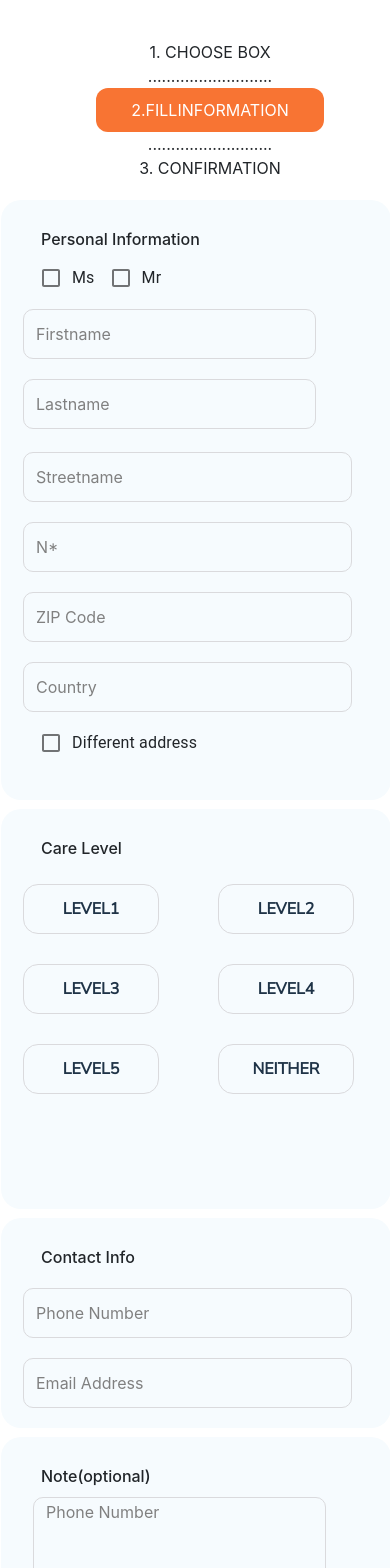
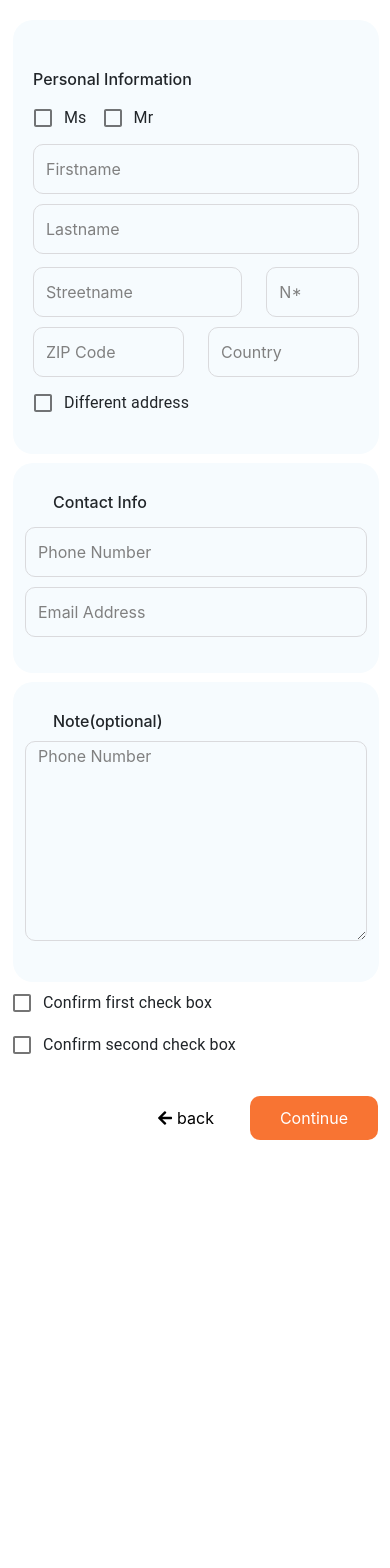
Before and after one commit to ahmedkhalid136/FlegeBOX-FINALIZED, a React (Create React App) app: page /Fillinformation in a window 390 px wide. Shown: the top 1568 px of the page. After the commit the page ends 1140 px from the top, so only its background shows below. Built offline with nearby package versions, Linux system fonts and the light colour scheme.

Commit message:
Fill information

```diff
--- a/src/components/FillInformation/FillInfo.js
+++ b/src/components/FillInformation/FillInfo.js
@@ -2,33 +2,14 @@ import React, { useState } from "react";
 import "./Fillinfo.css";
 import Checkbox from "@material-ui/core/Checkbox";
 import Contactinfo from "./Contactinfo";
-import Carelevel from "./Carelevel"
+import Carelevel from "./Carelevel";
 import FormControlLabel from "@material-ui/core/FormControlLabel";
 import Note from "./Note";
 
 function FillInfo(props) {
-
   return (
-    <div>
-
-    <div style={{ marginTop: "40px" }} className="container head">
-          <div className="row">
-            <div className="col-lg-3">
-              1. CHOOSE BOX
-            </div>
-            <div className="col-lg-2">...........................</div>
-            <div className="col-lg-2">
-              <button className="chooseButton">2.FILLINFORMATION</button>
-            </div>
-            <div className="col-lg-2">...........................</div>
-            <div className="col-lg-2">3. CONFIRMATION</div>
-            <div className="col-lg-1"></div>
-          </div>
-        </div>
-    <div className="mainDiv">
-
+    <div className="mainDiv container">
       <div className="personalInfo">
-
         <div className="checkboxes">
           <h6 className="styleHeading">Personal Information</h6>
 
@@ -46,7 +27,7 @@ function FillInfo(props) {
           />
         </div>
 
-        <div className="container">
+        <div className="">
           <div className="row">
             <div className="col-lg-6 col-sm-12 ">
               <input className="input" placeholder="Firstname" />
@@ -58,20 +39,20 @@ function FillInfo(props) {
           <div className="row secondDiv">
             <div className="col-lg-6">
               <div className="row">
-                <div className="col-lg-6 col-sm-8 col-xs-8">
+                <div className="col-lg-8 col-8">
                   <input className="input1" placeholder="Streetname" />
                 </div>
-                <div className="col-lg63 col-sm-4 col-xs-4">
+                <div className="col-lg-4 col-4">
                   <input className="input2" placeholder="N*" />
                 </div>
               </div>
             </div>
             <div className="col-lg-6">
               <div className="row">
-                <div className="col-lg-6 col-sm-8  col-xs-8">
+                <div className="col-lg-4 col-6">
                   <input className="input3" placeholder="ZIP Code" />
                 </div>
-                <div className="col-lg-6 col-sm-4 col-xs-4">
+                <div className="col-lg-8 col-6">
                   <input className="input4" placeholder="Country" />
                 </div>
               </div>
@@ -88,29 +69,45 @@ function FillInfo(props) {
         </div>
       </div>
 
-      <Carelevel />
       <Contactinfo />
       <Note />
-
+      <div className="row separateCheckbox">
+        <FormControlLabel
+          control={<Checkbox color="primary" />}
+          label="Confirm first check box"
+          labelPlacement="End"
+        />
+        <FormControlLabel
+          control={<Checkbox color="primary" />}
+          label="Confirm second check box"
+          labelPlacement="End"
+        />
+      </div>
+      <div style={{ textAlign: "right", paddingTop: "30px" }}>
         <button
-
-         className="button confirmation-button"
-         onClick={()=>{
-             {props.change("Box")}
+          style={{
+            backgroundColor: "transparent",
+            border: "none",
+            marginRight: "30px",
+          }}
+          onClick={() => {
+            {
+              props.change(true);
+            }
           }}
         >
+          <i class="fas fa-arrow-left" style={{ marginRight: "5px" }}></i>
           back
-
         </button>
         <button
-
           className="button confirmation-button"
-         onClick={()=>{
-             {props.change("confirm")}
+          onClick={() => {
+            {
+              props.change("Confirm");
+            }
           }}
         >
           Continue
-
         </button>
       </div>
     </div>
--- a/src/components/FillInformation/Fillinfo.css
+++ b/src/components/FillInformation/Fillinfo.css
@@ -2,21 +2,23 @@
   background: #f6fbfe;
   float: left;
   text-align: left;
-  width: 90%;
-  height: 319px;
-  margin-left: 80px;
+  width: 100%;
   border-radius: 20px;
+  padding: 20px 20px 30px;
 }
+
+input {
+  width: 100%;
+  margin: 0 !important;
+}
+
 .styleHeading {
   margin-top: 30px;
+}
 
-}
-.checkboxes {
-  margin-left: 40px;
-}
 .input {
   background: #f6fbfe;
-  width: 80%;
+
   border: 1px solid #dadadd;
   box-sizing: border-box;
   border-radius: 10px;
@@ -30,7 +32,7 @@
 }
 .input1 {
   background: #f6fbfe;
-  width: 90%;
+
   border: 1px solid #dadadd;
   box-sizing: border-box;
   border-radius: 10px;
@@ -39,7 +41,7 @@
 }
 .input2 {
   background: #f6fbfe;
-  width: 45%;
+
   border: 1px solid #dadadd;
   box-sizing: border-box;
   border-radius: 10px;
@@ -48,7 +50,7 @@
 }
 .input3 {
   background: #f6fbfe;
-  width: 45%;
+
   border: 1px solid #dadadd;
   box-sizing: border-box;
   border-radius: 10px;
@@ -57,7 +59,7 @@
 }
 .input4 {
   background: #f6fbfe;
-  width: 90%;
+
   border: 1px solid #dadadd;
   box-sizing: border-box;
   border-radius: 10px;
@@ -70,7 +72,7 @@
   float: left;
   text-align: left;
   width: 90%;
-  height:150px;
+  height: 150px;
   margin-left: 80px;
   border-radius: 20px;
   margin-top: 9px;
@@ -118,9 +120,9 @@
   background: #f6fbfe;
   float: left;
   text-align: left;
-  width: 90%;
+  width: 100%;
   height: 200px;
-  margin-left: 80px;
+
   border-radius: 20px;
   margin-top: 9px;
 }
@@ -140,24 +142,22 @@
   background: #f6fbfe;
   float: left;
   text-align: left;
-  width: 90%;
-  height: 400px;
-  margin-left: 80px;
+  width: 100%;
   border-radius: 20px;
   margin-top: 9px;
 }
-.styleHeadingNote{
+.styleHeadingNote {
   margin-top: 30px;
   margin-left: 40px;
 }
 
 .area {
   background: #f6fbfe;
-  width: 90%;
+  width: 100%;
   border: 1px solid #dadadd;
   box-sizing: border-box;
   border-radius: 10px;
-  margin-left: 20px;
+
   height: 300px;
 }
 .separateCheckbox {
@@ -165,14 +165,14 @@
 }
 
 @media (min-width: 500px) and (max-width: 800px) {
-  .mainDiv{
+  .mainDiv {
     margin-left: 10px;
   }
   .personalInfo {
     background: #f6fbfe;
     float: left;
     text-align: left;
-    width: 85%;
+    width: 100%;
     height: 500px;
     margin-left: 10px;
     border-radius: 20px;
@@ -209,7 +209,7 @@
   }
   .area {
     background: #f6fbfe;
-    width: 80%;
+    width: 100%;
     border: 1px solid #dadadd;
     box-sizing: border-box;
     border-radius: 10px;
@@ -224,7 +224,7 @@
   /* ******************All the input fields in information tab*************************** */
   .input {
     background: #f6fbfe;
-    width: 80%;
+
     border: 1px solid #dadadd;
     box-sizing: border-box;
     border-radius: 10px;
@@ -233,16 +233,16 @@
   }
   .input1 {
     background: #f6fbfe;
-    width: 90%;
+
     border: 1px solid #dadadd;
     box-sizing: border-box;
     border-radius: 10px;
-    margin:15px;
+    margin: 15px;
     height: 50px;
   }
   .input2 {
     background: #f6fbfe;
-    width: 45%;
+
     border: 1px solid #dadadd;
     box-sizing: border-box;
     border-radius: 10px;
@@ -251,7 +251,7 @@
   }
   .input3 {
     background: #f6fbfe;
-    width: 50%;
+
     border: 1px solid #dadadd;
     box-sizing: border-box;
     border-radius: 10px;
@@ -260,7 +260,7 @@
   }
   .input4 {
     background: #f6fbfe;
-    width: 90%;
+
     border: 1px solid #dadadd;
     box-sizing: border-box;
     border-radius: 10px;
@@ -281,7 +281,7 @@
     font-size: 16px;
     color: #1f3347;
     text-transform: uppercase;
-    margin:15px;
+    margin: 15px;
   }
   .buttonDiv3 {
     border-radius: 15px;
@@ -293,22 +293,22 @@
     font-style: normal;
     font-weight: 600;
     font-size: 16px;
-    color: #FFFFFF;
+    color: #ffffff;
     text-transform: uppercase;
-    margin:15px;
-
+    margin: 15px;
+  }
 }
 
+@media (min-width: 300px) and (max-width: 499px) {
+  input {
+    margin-top: 5px !important;
+    margin-bottom: 5px !important;
   }
-
-@media (min-width:300px) and (max-width:499px) {
-
   .personalInfo {
     background: #f6fbfe;
     float: left;
     text-align: left;
     width: 100%;
-    height: 600px;
     margin-left: 1px;
     border-radius: 20px;
   }
@@ -316,7 +316,7 @@
     background: #f6fbfe;
     float: left;
     text-align: left;
-    width: 100%;
+    width: 78%;
     height: 400px;
     margin-left: 1px;
     border-radius: 20px;
@@ -344,7 +344,7 @@
   }
   .area {
     background: #f6fbfe;
-    width: 80%;
+    width: 100%;
     border: 1px solid #dadadd;
     box-sizing: border-box;
     border-radius: 10px;
@@ -362,7 +362,7 @@
   .buttonDiv2 {
     border-radius: 15px;
     background: #f6fbfe;
-    width:80%;
+    width: 80%;
     height: 50px;
     border: 1px solid #dadadd;
     font-family: Nunito Sans;
@@ -371,12 +371,12 @@
     font-size: 16px;
     color: #1f3347;
     text-transform: uppercase;
-    margin:15px 15px 15px 0px;
+    margin: 15px 15px 15px 0px;
   }
   .buttonDiv3 {
     border-radius: 15px;
     background: #2faae5;
-    width:80%;
+    width: 80%;
     height: 50px;
     border: 1px solid #dadadd;
     font-family: Nunito Sans;
@@ -385,12 +385,12 @@
     font-size: 16px;
     color: #1f3347;
     text-transform: uppercase;
-    margin:15px 15px 15px 0px;
+    margin: 15px 15px 15px 0px;
   }
   /* ******************All the input fields in information tab*************************** */
   .input {
     background: #f6fbfe;
-    width: 80%;
+
     border: 1px solid #dadadd;
     box-sizing: border-box;
     border-radius: 10px;
@@ -399,16 +399,16 @@
   }
   .input1 {
     background: #f6fbfe;
-    width: 90%;
+
     border: 1px solid #dadadd;
     box-sizing: border-box;
     border-radius: 10px;
-    margin:10px;
+    margin: 10px;
     height: 50px;
   }
   .input2 {
     background: #f6fbfe;
-    width: 90%;
+
     border: 1px solid #dadadd;
     box-sizing: border-box;
     border-radius: 10px;
@@ -417,7 +417,7 @@
   }
   .input3 {
     background: #f6fbfe;
-    width: 90%;
+
     border: 1px solid #dadadd;
     box-sizing: border-box;
     border-radius: 10px;
@@ -426,11 +426,10 @@
   }
   .input4 {
     background: #f6fbfe;
-    width: 90%;
+
     border: 1px solid #dadadd;
     box-sizing: border-box;
     border-radius: 10px;
-    margin: 10px;
     height: 50px;
   }
 }
--- a/src/components/FillInformation/Note.js
+++ b/src/components/FillInformation/Note.js
@@ -5,34 +5,14 @@ import Checkbox from "@material-ui/core/Checkbox";
 function Note() {
   return (
     <div className="NoteDiv">
-
       <h6 className="styleHeadingNote ">Note(optional)</h6>
-        <div className="container">
-
-          <div className="row contactContainer">
-            <div className="col-lg-12">
-              <textarea className="area" placeholder="Phone Number" />
-            </div>
-
+      <div className="container">
+        <div className="row contactContainer">
+          <div className="col-lg-12">
+            <textarea className="area" placeholder="Phone Number" />
           </div>
         </div>
-        <div className="row separateCheckbox">
-
-        <FormControlLabel
-
-            control={<Checkbox color="primary" />}
-            label="Confirm first check box"
-            labelPlacement="End"
-          />
-          <FormControlLabel
-
-            control={<Checkbox color="primary" />}
-            label="Confirm second check box"
-            labelPlacement="End"
-          />
-        </div>
-
-
+      </div>
     </div>
   );
 }
```
Lines whose indentation alone changed are shown as unchanged.
